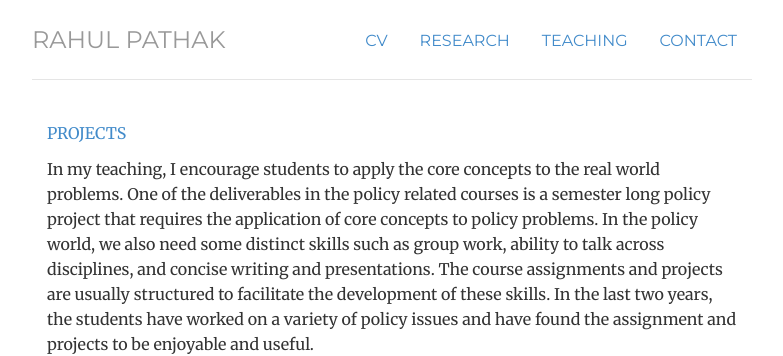
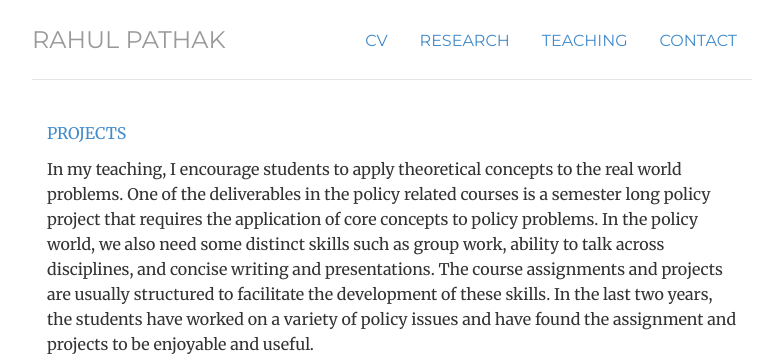
Before and after one commit to pathak-rahul/pathak-rahul.github.io, a Jekyll site: the page built from projects/index.html, in a window 1280 px wide. Shown: the top 356 px of the page, without its empty margins (248-1031 px from the left). Built offline with Jekyll 4.4.1, drawn with Linux system fonts in a browser that asks for light colours.

Commit message:
Update index.html

```diff
--- a/projects/index.html
+++ b/projects/index.html
@@ -15,7 +15,7 @@
 
 	</div>
 	<div itemscope itemtype="http://data-vocabulary.org/Person" class="col-sm-12">
-<p class-"lead"> In my teaching, I encourage students to apply the core concepts to the real world problems. One of the deliverables in the policy related courses is a semester long policy project that requires the application of core concepts to policy problems. In the policy world, we also need some distinct skills such as group work, ability to talk across disciplines, and concise writing and presentations. The course assignments and projects are usually structured to facilitate the development of these skills. In the last two years, the students have worked on a variety of policy issues and have found the assignment and projects to be enjoyable and useful.
+<p class-"lead"> In my teaching, I encourage students to apply theoretical concepts to the real world problems. One of the deliverables in the policy related courses is a semester long policy project that requires the application of core concepts to policy problems. In the policy world, we also need some distinct skills such as group work, ability to talk across disciplines, and concise writing and presentations. The course assignments and projects are usually structured to facilitate the development of these skills. In the last two years, the students have worked on a variety of policy issues and have found the assignment and projects to be enjoyable and useful.
 
 <p class="text-center"> <a href="/files/4061project.pdf"> Sample Project 1 </a> | <a href="/files/8141project.pdf"> Sample Project 2</a>
 
```
